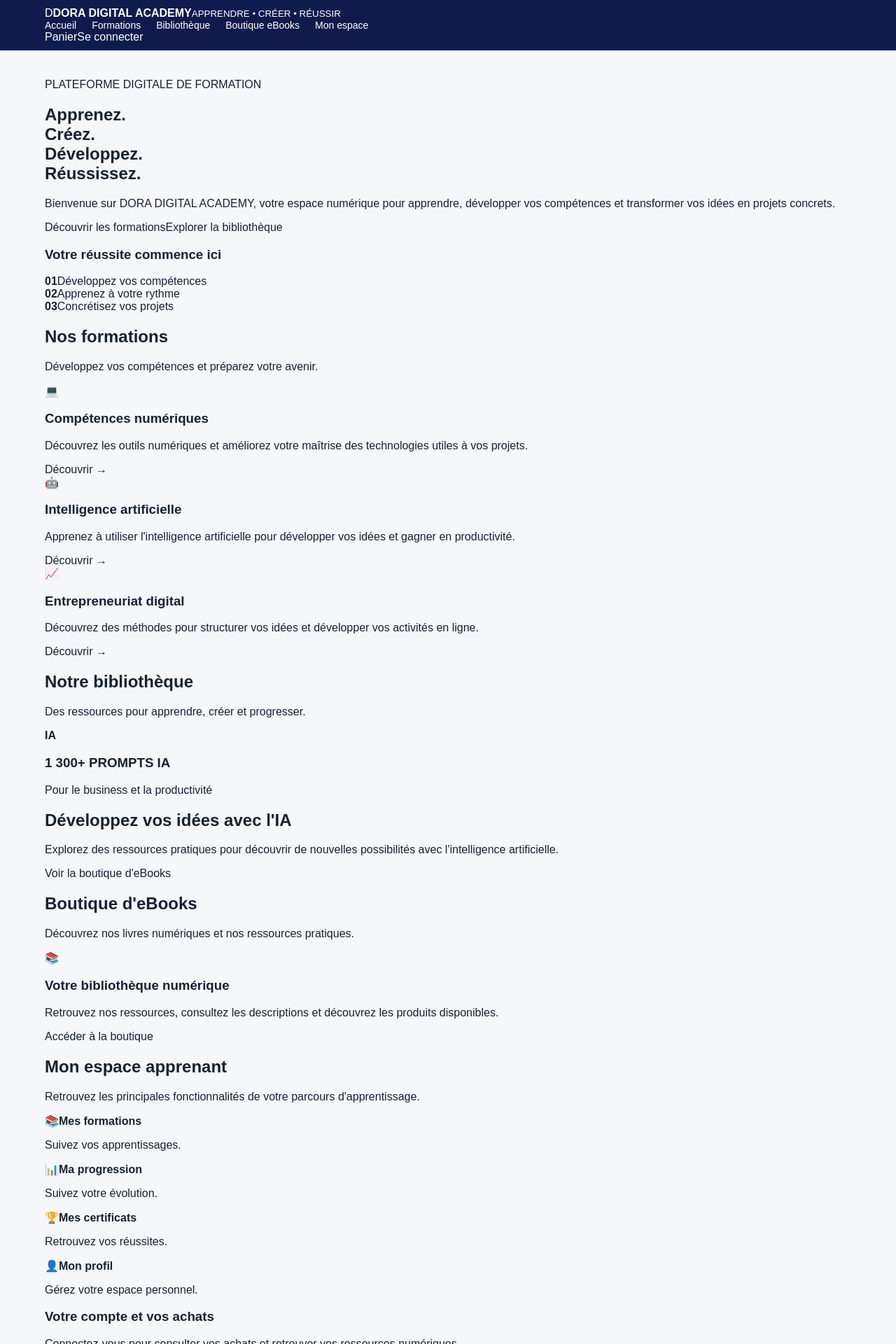
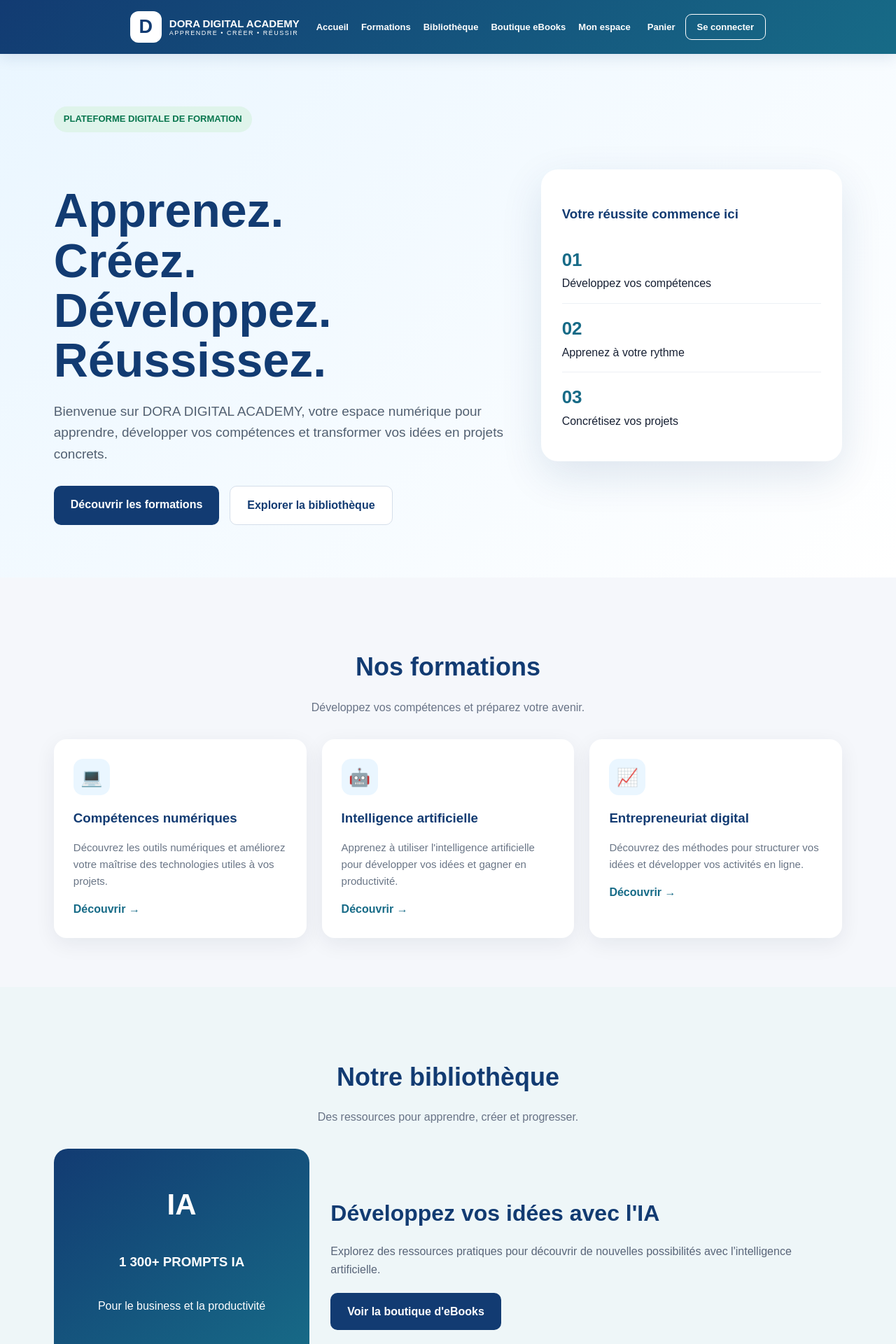
Before and after one commit to dorajospeh-oss/dora-digital-academy, a Next.js app: page / in a window 1280 px wide. Shown: the top 1920 px of the page at 70% size. Built offline with nearby package versions, Linux system fonts and the light colour scheme; no server answers.

Commit message:
Compléter le design Corporate de DORA DIGITAL ACADEMY

```diff
--- a/app/globals.css
+++ b/app/globals.css
@@ -27,3 +27,310 @@
 
 /* V1.12 — SEO/accessibility polish */
 :focus-visible{outline:3px solid var(--gold);outline-offset:3px}button,.btn,a{touch-action:manipulation}.muted a{text-decoration:underline}
+/* ==========================================
+   DORA DIGITAL ACADEMY - CORPORATE DESIGN
+========================================== */
+
+.dda-site-header {
+  height: auto;
+  padding: 16px 5%;
+  background: linear-gradient(135deg,#123b72,#176b87);
+  color: white;
+  position: sticky;
+  top: 0;
+  z-index: 1000;
+  box-shadow: 0 5px 20px #123b721c;
+}
+
+.dda-header-inner {
+  max-width: 1200px;
+  margin: auto;
+  display: flex;
+  justify-content: space-between;
+  align-items: center;
+  gap: 24px;
+}
+
+.dda-brand {
+  display: flex;
+  align-items: center;
+  gap: 11px;
+  color: white;
+}
+
+.dda-brand-mark {
+  width: 45px;
+  height: 45px;
+  display: grid;
+  place-items: center;
+  border-radius: 12px;
+  background: white;
+  color: #123b72;
+  font-size: 27px;
+  font-weight: 900;
+}
+
+.dda-brand-copy strong,
+.dda-brand-copy small {
+  display: block;
+}
+
+.dda-brand-copy strong {font-size:15px}
+.dda-brand-copy small {font-size:9px;letter-spacing:1.5px}
+
+.dda-nav {
+  display:flex;
+  align-items:center;
+  gap:18px;
+  margin:0;
+}
+
+.dda-nav a,
+.dda-header-actions a {
+  color:white;
+  font-size:13px;
+  font-weight:600;
+  white-space:nowrap;
+}
+
+.dda-header-actions {
+  display:flex;
+  align-items:center;
+  gap:14px;
+}
+
+.dda-nav-auth {
+  padding:10px 16px;
+  border:1px solid white;
+  border-radius:9px;
+}
+
+.dda-home {background:#f5f7fb;color:#172033;line-height:1.6}
+main:has(.dda-home) {padding:0}
+
+.dda-container {max-width:1200px;margin:auto}
+
+.dda-hero {
+  padding:75px 6%;
+  background:linear-gradient(135deg,#eaf6ff,#fff);
+}
+
+.dda-hero-grid {
+  display:grid;
+  grid-template-columns:1.2fr .8fr;
+  gap:50px;
+  align-items:center;
+}
+
+.dda-badge {
+  display:inline-block;
+  background:#dff4eb;
+  color:#08764e;
+  padding:8px 14px;
+  border-radius:30px;
+  font-size:13px;
+  font-weight:bold;
+  margin-bottom:20px;
+}
+
+.dda-hero h1 {
+  font-size:clamp(38px,6vw,68px);
+  line-height:1.05;
+  margin-bottom:22px;
+  color:#123b72;
+}
+
+.dda-hero p {
+  font-size:19px;
+  color:#526071;
+  max-width:650px;
+  margin-bottom:30px;
+}
+
+.dda-buttons {display:flex;gap:15px;flex-wrap:wrap}
+
+.dda-btn {
+  display:inline-block;
+  padding:14px 24px;
+  border-radius:10px;
+  text-decoration:none;
+  font-weight:bold;
+  cursor:pointer;
+}
+
+.dda-btn-primary {background:#123b72;color:white}
+.dda-btn-secondary {background:white;color:#123b72;border:1px solid #d5deea}
+.dda-btn-light {background:white;color:#123b72}
+
+.dda-hero-card {
+  background:white;
+  padding:30px;
+  border-radius:24px;
+  box-shadow:0 20px 60px #123b721f;
+}
+
+.dda-hero-card h3 {color:#123b72;margin-bottom:15px}
+
+.dda-stat {padding:15px 0;border-bottom:1px solid #edf0f5}
+.dda-stat:last-child {border-bottom:none}
+.dda-stat strong {display:block;font-size:26px;color:#176b87}
+
+.dda-section {padding:70px 6%}
+
+.dda-section-title {text-align:center;margin-bottom:32px}
+.dda-section-title h2 {color:#123b72;font-size:36px;margin-bottom:10px}
+.dda-section-title p {color:#687386}
+
+.dda-features {
+  display:grid;
+  grid-template-columns:repeat(3,1fr);
+  gap:22px;
+}
+
+.dda-card {
+  background:white;
+  padding:28px;
+  border-radius:18px;
+  box-shadow:0 8px 30px #14233c12;
+  transition:.2s;
+}
+
+.dda-card:hover {transform:translateY(-5px)}
+
+.dda-icon {
+  width:52px;
+  height:52px;
+  display:grid;
+  place-items:center;
+  background:#eaf6ff;
+  border-radius:14px;
+  font-size:25px;
+  margin-bottom:18px;
+}
+
+.dda-card h3 {color:#123b72;margin-bottom:10px}
+.dda-card p {color:#697586;font-size:15px}
+.dda-card-link {color:#176b87;font-weight:bold}
+
+.dda-library {background:#eef6f8}
+
+.dda-ebook {
+  display:grid;
+  grid-template-columns:1fr 2fr;
+  gap:30px;
+  align-items:center;
+}
+
+.dda-ebook-cover {
+  min-height:300px;
+  border-radius:20px;
+  padding:30px;
+  background:linear-gradient(145deg,#123b72,#176b87);
+  color:white;
+  display:flex;
+  flex-direction:column;
+  justify-content:center;
+  text-align:center;
+}
+
+.dda-ebook-cover strong {font-size:42px;margin-bottom:15px}
+.dda-ebook-info h2 {color:#123b72;margin-bottom:15px;font-size:32px}
+.dda-ebook-info p {color:#596579;margin-bottom:20px}
+
+.dda-store {background:#f5f8fc}
+
+.dda-store-box {
+  max-width:760px;
+  margin:auto;
+  padding:35px;
+  background:white;
+  border:1px solid #e6ebf2;
+  border-radius:20px;
+  text-align:center;
+}
+
+.dda-store-icon {font-size:45px}
+.dda-store-box h3 {color:#123b72}
+.dda-store-box p {color:#697586;margin-bottom:22px}
+
+.dda-dashboard {background:white}
+
+.dda-dashboard-grid {
+  display:grid;
+  grid-template-columns:repeat(4,1fr);
+  gap:18px;
+}
+
+.dda-dashboard-item {
+  display:block;
+  background:#f7f9fc;
+  border:1px solid #e7ebf1;
+  padding:25px;
+  border-radius:16px;
+  text-align:center;
+}
+
+.dda-dashboard-item span {font-size:30px;display:block}
+.dda-dashboard-item strong {display:block;color:#123b72}
+.dda-dashboard-item p {color:#697586;font-size:13px}
+
+.dda-account-panel {
+  margin-top:22px;
+  padding:25px;
+  background:#f7f9fc;
+  border:1px solid #e7ebf1;
+  border-radius:14px;
+}
+
+.dda-cta {
+  padding:70px 6%;
+  background:linear-gradient(135deg,#123b72,#176b87);
+  color:white;
+  text-align:center;
+}
+
+.dda-cta h2 {font-size:38px;margin-bottom:15px}
+.dda-cta p {max-width:650px;margin:0 auto 25px}
+
+.dda-site-footer {
+  background:#0c203d;
+  color:#cbd5e1;
+  padding:35px 6%;
+}
+
+.dda-footer-inner {
+  max-width:1200px;
+  margin:auto;
+  display:grid;
+  grid-template-columns:1fr auto;
+  gap:18px;
+  align-items:center;
+}
+
+.dda-footer-inner strong {color:white}
+.dda-footer-inner nav {display:flex;gap:20px}
+.dda-footer-inner nav a {color:#cbd5e1;font-size:13px}
+
+.dda-footer-inner small {
+  grid-column:1/-1;
+  border-top:1px solid #ffffff20;
+  padding-top:15px;
+}
+
+@media(max-width:950px) {
+  .dda-header-inner {flex-wrap:wrap}
+  .dda-nav {order:3;width:100%;flex-wrap:wrap}
+  .dda-hero-grid {grid-template-columns:1fr}
+  .dda-dashboard-grid {grid-template-columns:repeat(2,1fr)}
+}
+
+@media(max-width:700px) {
+  .dda-hero {padding:50px 6%}
+  .dda-features {grid-template-columns:1fr}
+  .dda-ebook {grid-template-columns:1fr}
+  .dda-dashboard-grid {grid-template-columns:1fr 1fr}
+  .dda-section {padding:50px 6%}
+  .dda-footer-inner {grid-template-columns:1fr}
+  .dda-footer-inner small {grid-column:1}
+  .dda-header-actions {width:100%}
+}
```
